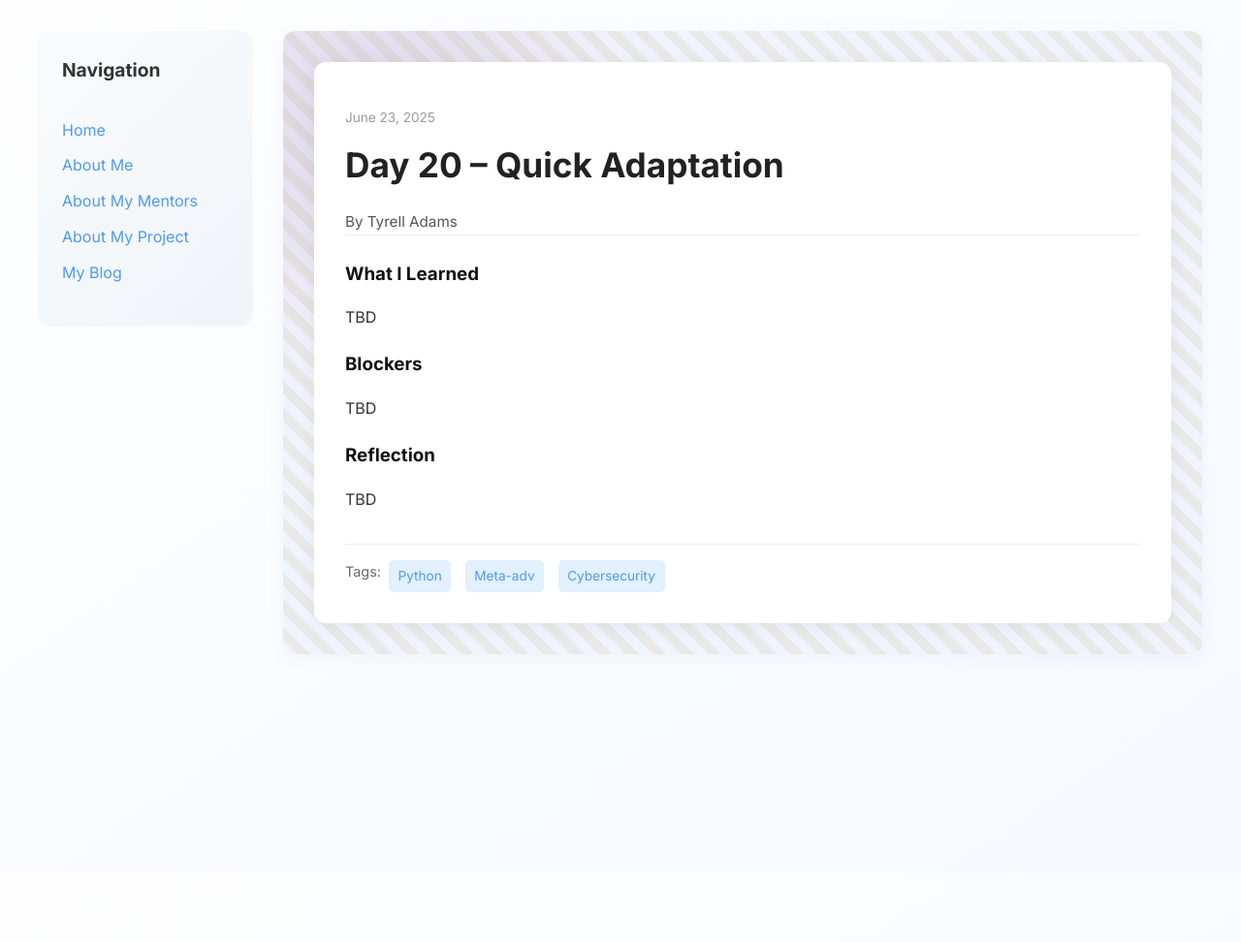
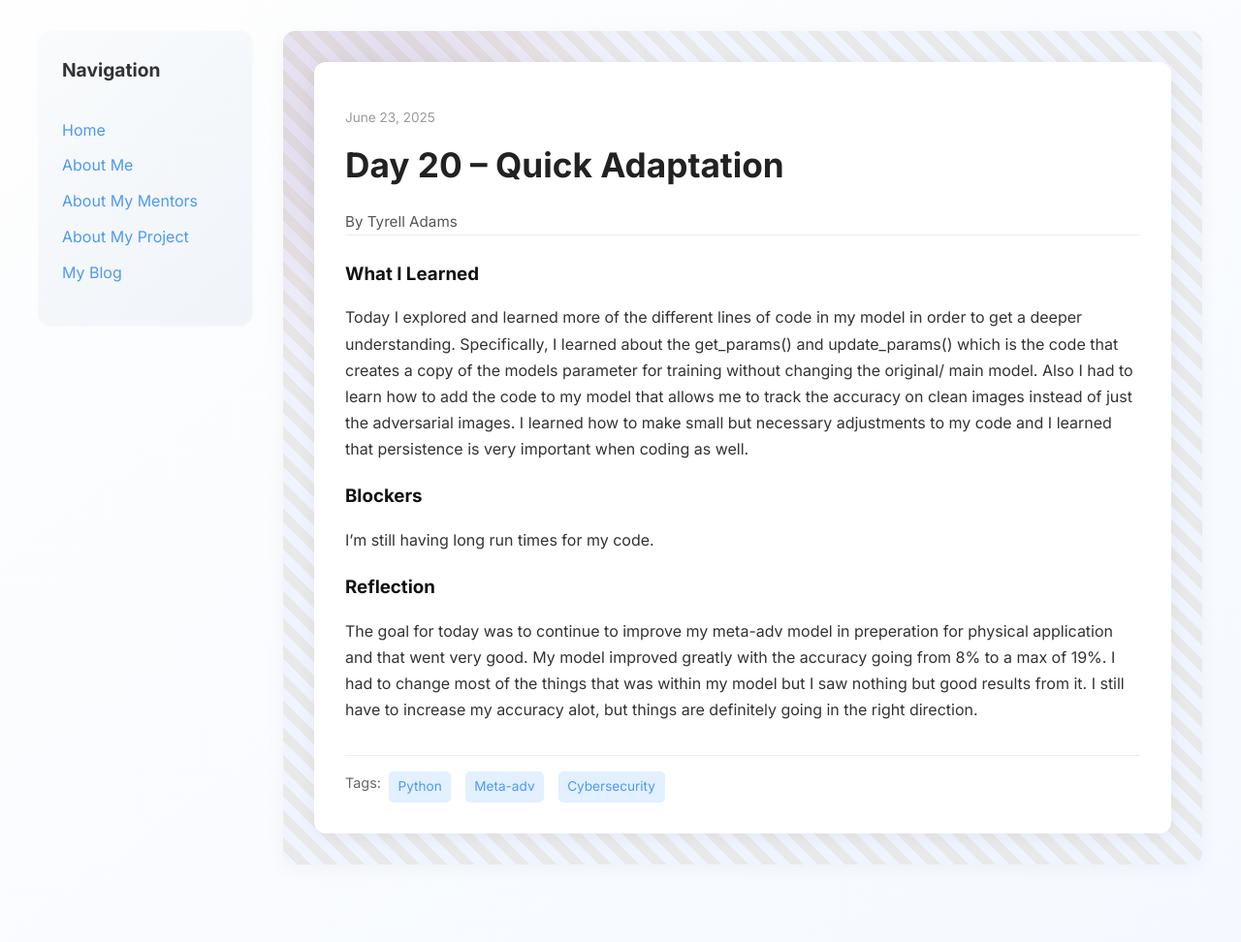
Before and after one commit to Tyrell-Adams/Tyrell-Adams.github.io, a Jekyll site: the page built from _posts/2025-06-23-day-20.md, in a window 1280 px wide. Shown: the whole page at 97% size. Built offline with Jekyll 4.4.1, drawn with Linux system fonts in a browser that asks for light colours; before the commit the page ends 900 px from its top, so only the background shows below that.

Commit message:
Update 2025-06-23-day-20.md

```diff
--- a/_posts/2025-06-23-day-20.md
+++ b/_posts/2025-06-23-day-20.md
@@ -7,9 +7,9 @@ permalink: /day20.html
 tags: ["Python", "Meta-adv", "Cybersecurity"]
 
 what_i_learned: |
-  TBD
+  Today I explored and learned more of the different lines of code in my model in order to get a deeper understanding. Specifically, I learned about the get_params() and update_params() which is the code that creates a copy of the models parameter for training without changing the original/ main model. Also I had to learn how to add the code to my model that allows me to track the accuracy on clean images instead of just the adversarial images. I learned how to make small but necessary adjustments to my code and I learned that persistence is very important when coding as well.
 blockers: |
-  TBD
+  I'm still having long run times for my code.
 reflection: |
-  TBD
+  The goal for today was to continue to improve my meta-adv model in preperation for physical application and that went very good. My model improved greatly with the accuracy going from 8% to a max of 19%. I had to change most of the things that was within my model but I saw nothing but good results from it. I still have to increase my accuracy alot, but things are definitely going in the right direction.
 ---
```
